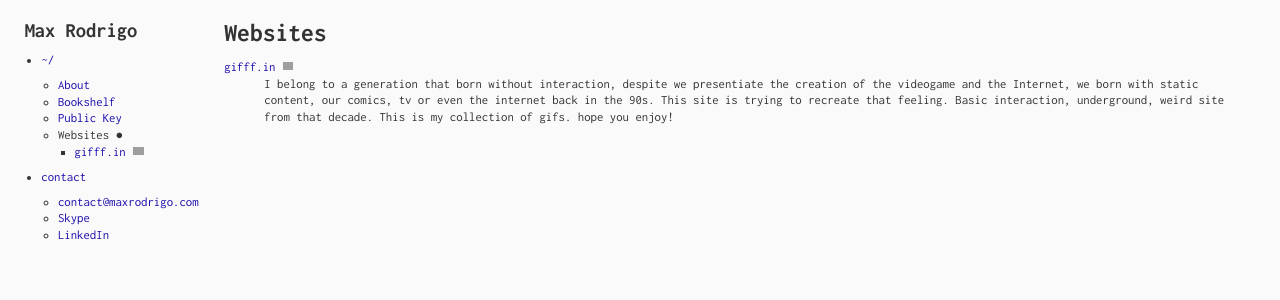
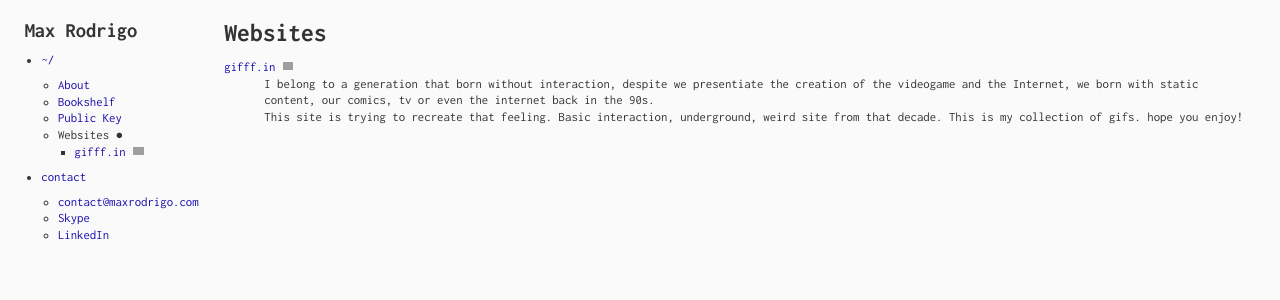
Before and after one commit to maxrodrigo/maxrodrigo.github.io, a Jekyll site: the page built from websites.md, in a window 1280 px wide. Shown: the top 300 px of the page. Built offline with Jekyll 4.4.1, drawn with Linux system fonts in a browser that asks for light colours; grey boxes are pictures that could not be loaded.

Commit message:
Consolidate normalized.css import

```diff
--- a/_layouts/default.html
+++ b/_layouts/default.html
@@ -6,9 +6,8 @@
         <meta charset="UTF-8">
         <meta http-equiv="X-UA-Compatible" content="IE=edge">
         <meta name="viewport" content="width=device-width, initial-scale=1, maximum-scale=1">
+        {% seo %}
         <link rel="shortcut icon" type="image/png" href="/assets/image/favicon.png"/>
-      {% seo %}
-      <link rel="stylesheet" href="/assets/css/normalize.css" media="all">
         <link rel="stylesheet" href="/assets/css/main.css">
     </head>
     <body>
@@ -28,7 +27,7 @@
                             </dt>
 
                             {% if node.description %}
-                <dd>{{ node.description }}</dd>
+                                <dd>{{ node.description | newline_to_br }}</dd>
                             {% endif %}
 
                         {% endfor %}
--- a/_layouts/resume.html
+++ b/_layouts/resume.html
@@ -3,9 +3,9 @@
   <head>
     <meta charset="UTF-8">
     <title>{{ page.title }}</title>
-    <link rel="stylesheet" href="assets/css/normalize.css" media="all">
+    {% seo %}
+    <link rel="shortcut icon" type="image/png" href="/assets/image/favicon.png"/>
     <link rel="stylesheet" href="assets/css/resume.css">
-    <link rel="shortcut icon" type="image/png" href="/assets/image/favicon.png"/>
   </head>
   <body>
     {{ content }}
--- a/_layouts/slide.html
+++ b/_layouts/slide.html
@@ -2,7 +2,9 @@
 <html>
     <head>
         <meta charset="utf-8">
-    <title>{{ page.title }} - {{ page.description }}</title>
+        <title>{{ page.title }}</title>
+        {% seo %}
+        <link rel="shortcut icon" type="image/png" href="/assets/image/favicon.png"/>
         <link rel="stylesheet" href="/assets/css/slide.css">
     </head>
     <body>
@@ -26,9 +28,9 @@
 {{ site.author }}
 <{{ site.email }}> | @wxrod on Github
 ]
-
 ---
 {{ content }}
+
         </textarea>
     <script src="https://gnab.github.io/remark/downloads/remark-latest.min.js" type="text/javascript">
     </script>
--- a/assets/css/main.scss
+++ b/assets/css/main.scss
@@ -1,6 +1,7 @@
 ---
 ---
 
+@import url("normalize.css");
 @import "variables";
 @import "layout";
 @import "base";
--- a/assets/css/resume.scss
+++ b/assets/css/resume.scss
@@ -1,5 +1,7 @@
 ---
 ---
+
+@import url("normalize.css");
 
 body{
   font-family: Helvetica, Arial, Sans-Serif;
--- a/assets/css/slide.scss
+++ b/assets/css/slide.scss
@@ -1,5 +1,7 @@
 ---
 ---
+
+@import url("normalize.css");
 
 body{
   font-family: Helvetica, Arial, "Lucida Grande", sans-serif;
```
Lines whose indentation alone changed are shown as unchanged.
